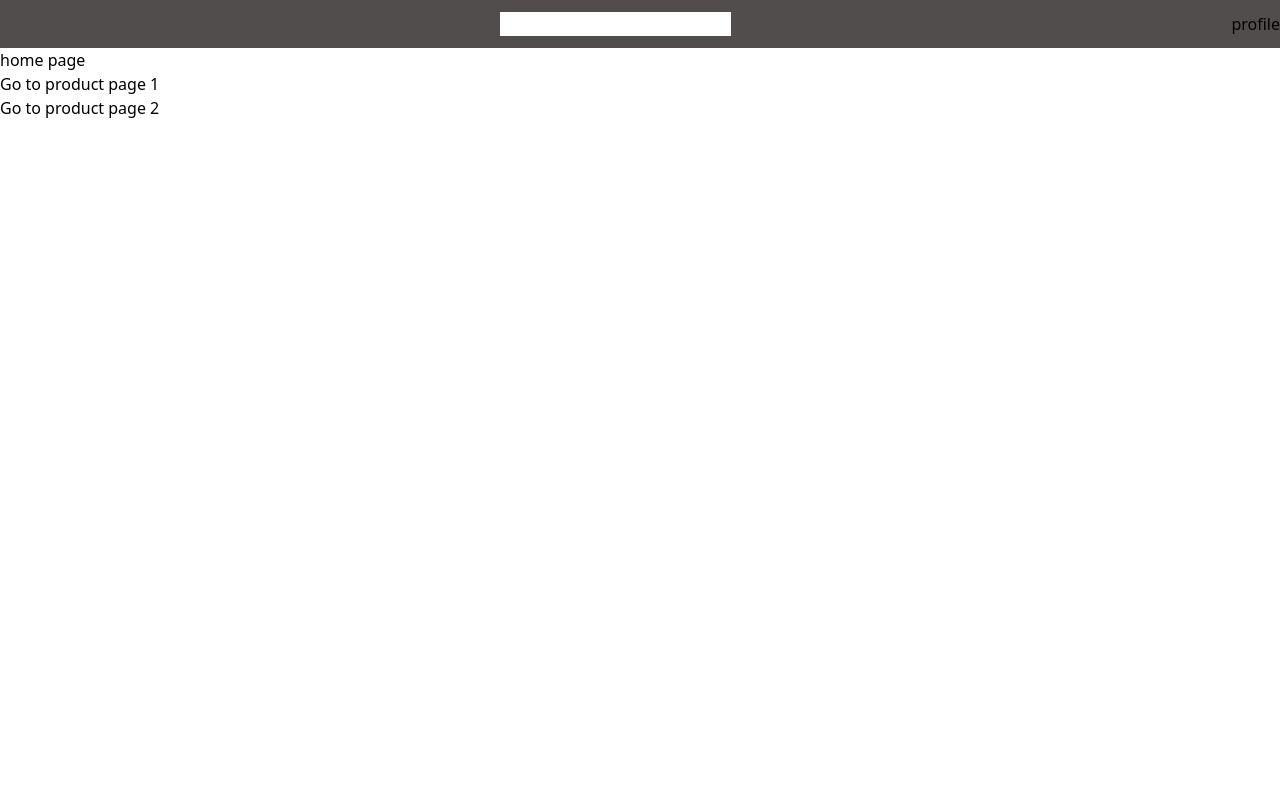
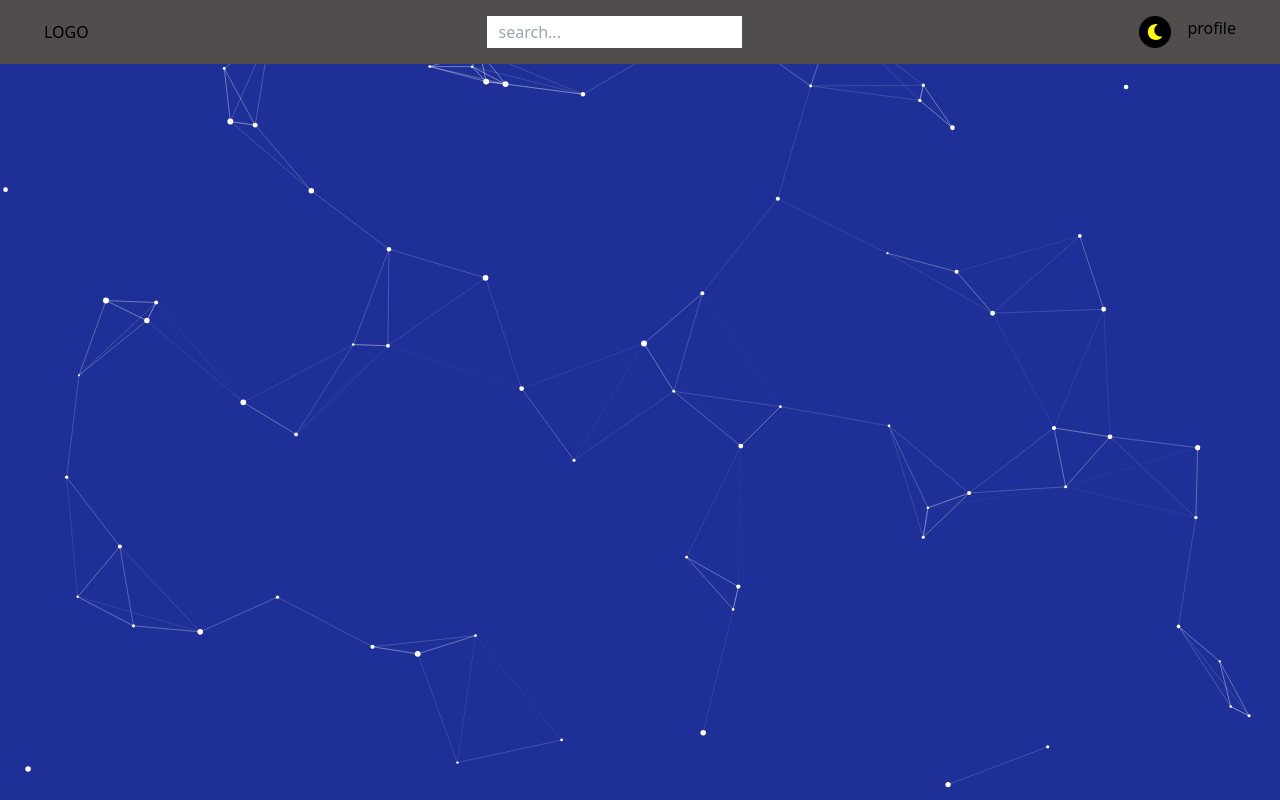
Before and after one commit to Al-Khalsi/freeNG, a Next.js app: page / in a window 1280 px wide. Built offline with nearby package versions, Linux system fonts and the light colour scheme.

Commit message:
add particles package

```diff
--- /dev/null
+++ b/components/templates/background/particles.js
@@ -0,0 +1,108 @@
+import Particles, { initParticlesEngine } from "@tsparticles/react";
+import { useEffect, useMemo, useState } from "react";
+// import { loadAll } from "@/tsparticles/all"; // if you are going to use `loadAll`, install the "@tsparticles/all" package too.
+// import { loadFull } from "tsparticles"; // if you are going to use `loadFull`, install the "tsparticles" package too.
+import { loadSlim } from "@tsparticles/slim"; // if you are going to use `loadSlim`, install the "@tsparticles/slim" package too.
+// import { loadBasic } from "@tsparticles/basic"; // if you are going to use `loadBasic`, install the "@tsparticles/basic" package too.
+
+
+
+const ParticlesComponent = (props) => {
+
+    const [init, setInit] = useState(false);
+    // this should be run only once per application lifetime
+    useEffect(() => {
+        initParticlesEngine(async (engine) => {
+            // you can initiate the tsParticles instance (engine) here, adding custom shapes or presets
+            // this loads the tsparticles package bundle, it's the easiest method for getting everything ready
+            // starting from v2 you can add only the features you need reducing the bundle size
+            //await loadAll(engine);
+            //await loadFull(engine);
+            await loadSlim(engine);
+            //await loadBasic(engine);
+        }).then(() => {
+            setInit(true);
+        });
+    }, []);
+
+    const particlesLoaded = (container) => {
+        console.log(container);
+    };
+
+
+    const options = useMemo(
+        () => ({
+            background: {
+                color: {
+                    value: "#1E2F97",
+                },
+            },
+            fpsLimit: 120,
+            interactivity: {
+                events: {
+                    onClick: {
+                        enable: true,
+                        mode: "repulse",
+                    },
+                    onHover: {
+                        enable: true,
+                        mode: 'grab',
+                    },
+                },
+                modes: {
+                    push: {
+                        distance: 200,
+                        duration: 15,
+                    },
+                    grab: {
+                        distance: 150,
+                    },
+                },
+            },
+            particles: {
+                color: {
+                    value: "#FFFFFF",
+                },
+                links: {
+                    color: "#FFFFFF",
+                    distance: 150,
+                    enable: true,
+                    opacity: 0.3,
+                    width: 1,
+                },
+                move: {
+                    direction: "none",
+                    enable: true,
+                    outModes: {
+                        default: "bounce",
+                    },
+                    random: true,
+                    speed: 1,
+                    straight: false,
+                },
+                number: {
+                    density: {
+                        enable: true,
+                    },
+                    value: 150,
+                },
+                opacity: {
+                    value: 1.0,
+                },
+                shape: {
+                    type: "circle",
+                },
+                size: {
+                    value: { min: 1, max: 3 },
+                },
+            },
+            detectRetina: true,
+        }),
+        [],
+    );
+
+
+    return <Particles id={props.id} init={particlesLoaded} options={options} />;
+};
+
+export default ParticlesComponent;
--- a/package.json
+++ b/package.json
@@ -9,9 +9,13 @@
     "lint": "next lint"
   },
   "dependencies": {
+    "@tsparticles/all": "^3.5.0",
+    "@tsparticles/react": "^3.0.0",
+    "next": "14.2.14",
     "react": "^18",
     "react-dom": "^18",
-    "next": "14.2.14"
+    "react-icons": "^5.3.0",
+    "tsparticles": "^3.5.0"
   },
   "devDependencies": {
     "postcss": "^8",
--- a/pages/index.js
+++ b/pages/index.js
@@ -1,21 +1,30 @@
+
+import ParticlesComponent from '@/components/templates/background/particles';
 import Link from 'next/link';
+import { FaSun, FaMoon } from "react-icons/fa";
 
 function index() {
   return (
+    <>
+      <ParticlesComponent id='particles' />
       <div className="main">
         <header className='header'>
 
           <div className='bg-logo'>
-          <div className='logo'></div>
+            <div className='logo'>LOGO</div>
           </div>
 
           <div className='search-box'>
-          <input type="search" />
+            <input type="search" className='search' placeholder='search...' />
           </div>
 
           <div className='right-header'>
-          <button></button>
-          <Link href="/profile">profile</Link>
+            <button className='change-background'>
+              <FaMoon />
+            </button>
+            <Link href="/profile">
+              profile
+            </Link>
           </div>
         </header>
         <h1>home page</h1>
@@ -23,6 +32,7 @@
         <br />
         <Link href="/product/2">Go to product page 2</Link>
       </div>
+    </>
   )
 }
 
--- a/styles/globals.css
+++ b/styles/globals.css
@@ -13,8 +13,36 @@
   position: sticky;
   top: 0;
   background-color: rgb(82, 77, 77);
-  padding: 12px 0;
+  padding: 1rem 2.75rem;
   display: flex;
   justify-content: space-between;
   align-items: center;
 }
+
+.right-header {
+  display: flex;
+  padding: 0.25 0.75rem;
+}
+
+.search {
+  padding: 0.25rem 0.75rem;
+}
+
+.change-background {
+  width: 2rem;
+  height: 2rem;
+  border-radius: 50%;
+  display: flex;
+  justify-content: center;
+  align-items: center;
+  background-color: black;
+  color: yellow;
+  margin-right: 1rem;
+}
+
+#particles canvas {
+  z-index: 0;
+  height: 100%;
+  width: 100%;
+  position: absolute;
+}
```
Also changed, not shown: public/img/user.png (added), 1 other file (tests, documents, lock files or other folders). Lines whose indentation alone changed are shown as unchanged.
